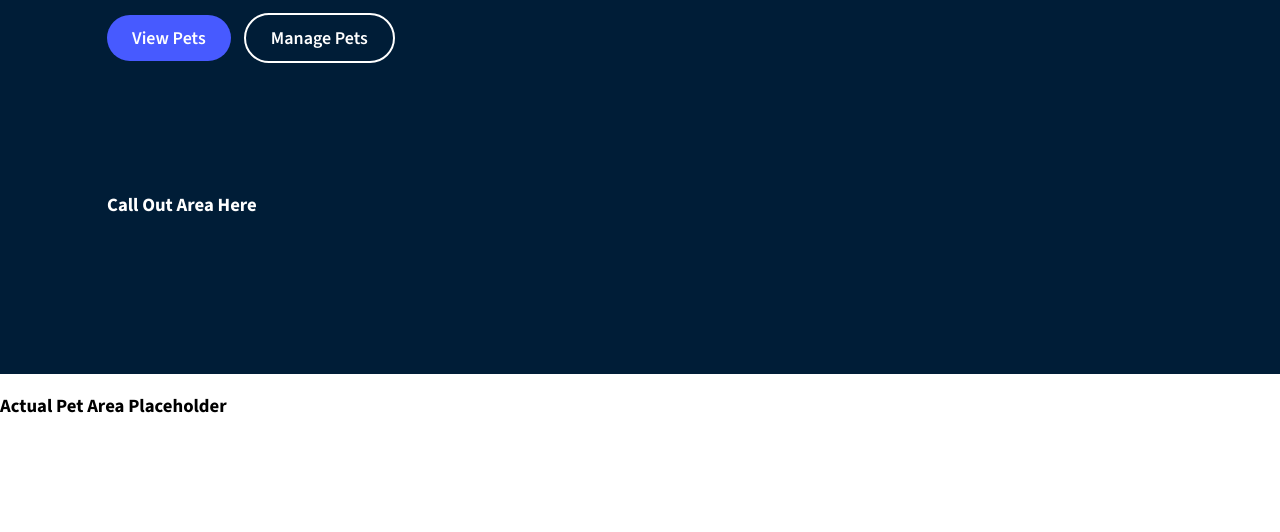
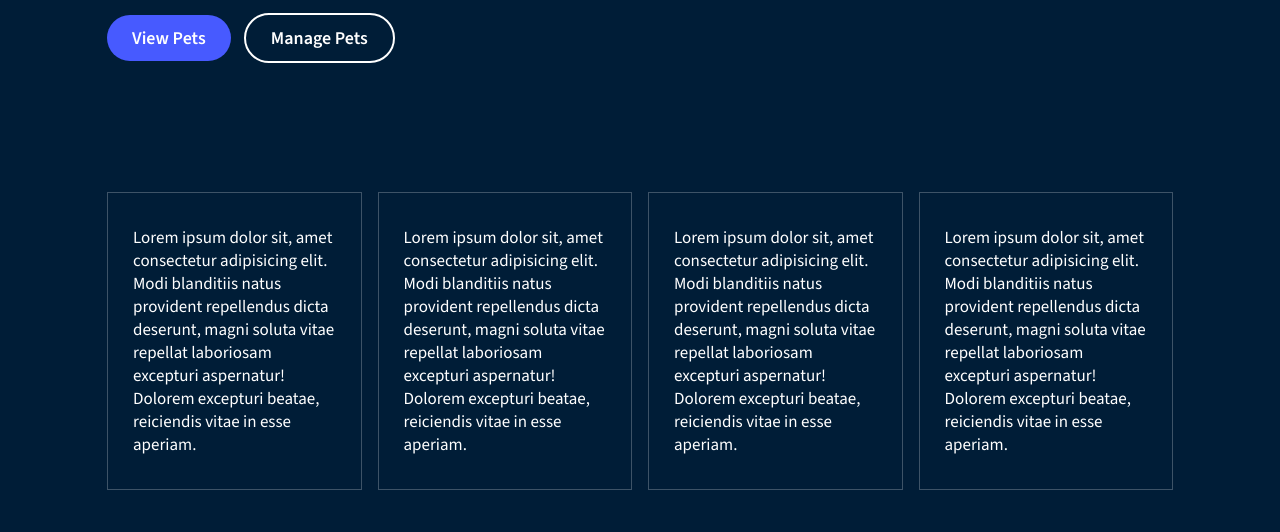
Before and after one commit to Mmeissner37/WebDev_Demo, a plain HTML site: page pet_adoption/index.html in a window 1280 px wide. Shown: the part 420-952 px from the top of the page. Before the commit the page ends 857 px from the top, so only its background shows below. Drawn offline with nearby package versions, Linux system fonts and the light colour scheme.

Commit message:
Added Grid to Features

```diff
--- a/pet_adoption/index.html
+++ b/pet_adoption/index.html
@@ -18,7 +18,7 @@
     <div class="top-section-wrapper">
       <div class="top-section">
         <h1>Find Your New Bestie</h1>
-        <p>
+        <p class="intro-text">
           The most amazing list of adoptable pets at your fingertips. Updated
           fresh daily.
         </p>
@@ -26,7 +26,40 @@
           <a href="#" class="our-btn utility-mr">View Pets</a>
           <a href="#" class="our-btn out-btn--outline">Manage Pets</a>
         </div>
-        <h3>Call Out Area Here</h3>
+        <div class="intro-features">
+          <div class="intro-feature">
+            <p>
+              Lorem ipsum dolor sit, amet consectetur adipisicing elit. Modi
+              blanditiis natus provident repellendus dicta deserunt, magni
+              soluta vitae repellat laboriosam excepturi aspernatur! Dolorem
+              excepturi beatae, reiciendis vitae in esse aperiam.
+            </p>
+          </div>
+          <div class="intro-feature">
+            <p>
+              Lorem ipsum dolor sit, amet consectetur adipisicing elit. Modi
+              blanditiis natus provident repellendus dicta deserunt, magni
+              soluta vitae repellat laboriosam excepturi aspernatur! Dolorem
+              excepturi beatae, reiciendis vitae in esse aperiam.
+            </p>
+          </div>
+          <div class="intro-feature">
+            <p>
+              Lorem ipsum dolor sit, amet consectetur adipisicing elit. Modi
+              blanditiis natus provident repellendus dicta deserunt, magni
+              soluta vitae repellat laboriosam excepturi aspernatur! Dolorem
+              excepturi beatae, reiciendis vitae in esse aperiam.
+            </p>
+          </div>
+          <div class="intro-feature">
+            <p>
+              Lorem ipsum dolor sit, amet consectetur adipisicing elit. Modi
+              blanditiis natus provident repellendus dicta deserunt, magni
+              soluta vitae repellat laboriosam excepturi aspernatur! Dolorem
+              excepturi beatae, reiciendis vitae in esse aperiam.
+            </p>
+          </div>
+        </div>
       </div>
     </div>
 
--- a/pet_adoption/styles.css
+++ b/pet_adoption/styles.css
@@ -30,7 +30,7 @@ body {
     max-width: 525px;
 }
 
-.top-section p {
+.intro-text {
     font-size: 1.25rem;
     line-height: 169.3%;
     margin: 1rem 0;
@@ -60,3 +60,19 @@ body {
 .utility-mr {
     margin-right: 10px;
 }
+
+.intro-feature {
+    padding: 33px 25px;
+    border: 1px solid rgba(255, 255, 255, .24);
+}
+
+.intro-feature p {
+    margin: 0;
+    font-size: 1.0625rem;
+}
+
+.intro-features {
+    display: grid;
+    grid-template-columns: 1fr 1fr 1fr 1fr;  /*1fr means fraction, each column is the same width */
+    column-gap: 16px;
+}
```
